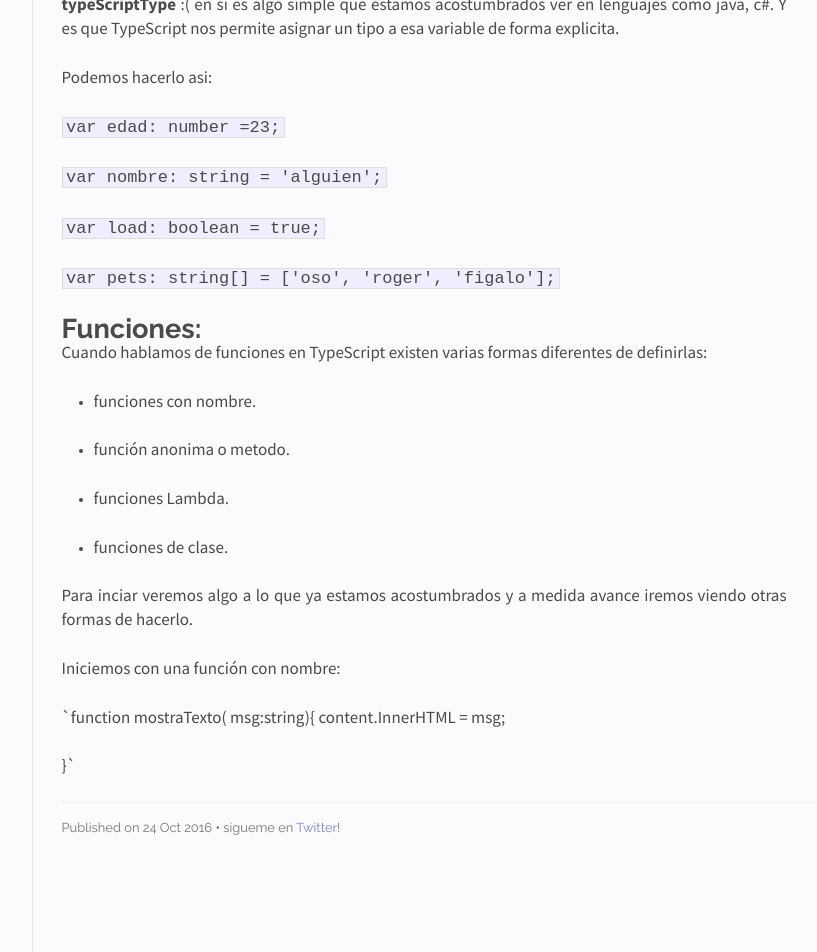
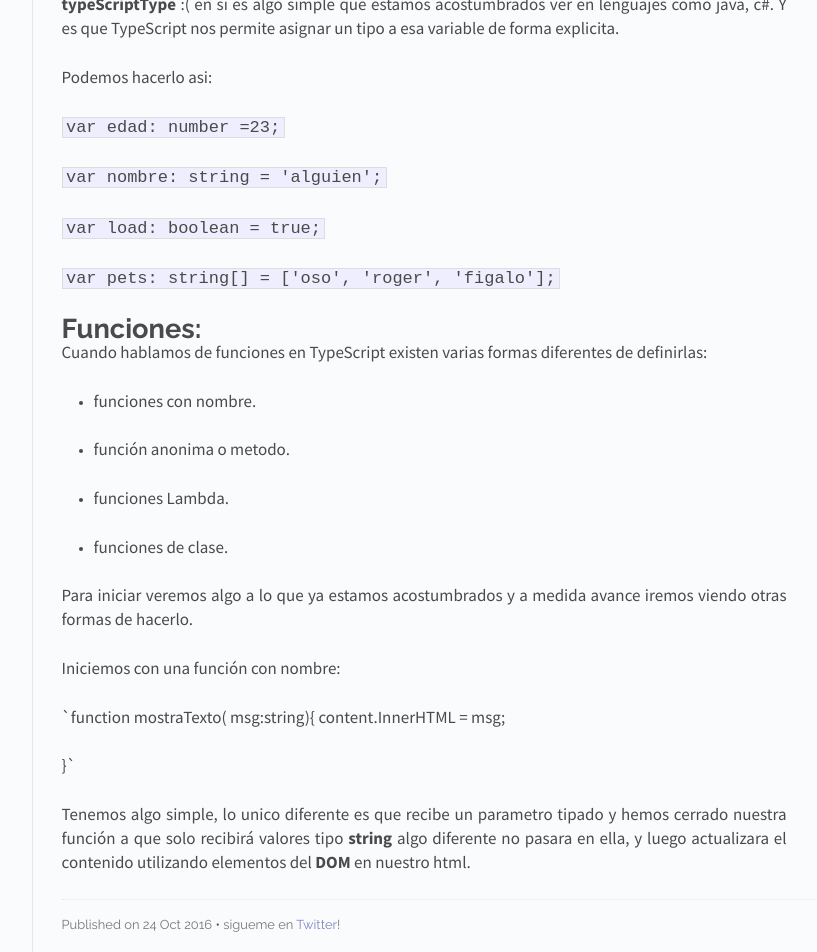
Before and after one commit to EnriqueV/Enriquev.github.io, a Jekyll site: the page built from _posts/2016-10-24-test.markdown, in a window 1280 px wide. Shown: the part 1149-2101 px from the top of the page, without its empty margins (326-1143 px from the left). Built offline with Jekyll 4.4.1, drawn with Linux system fonts in a browser that asks for light colours; Markdown is read by kramdown in place of the engine named in the settings.

Commit message:
Updated Test

```diff
--- a/_posts/2016-10-24-test.markdown
+++ b/_posts/2016-10-24-test.markdown
@@ -52,7 +52,7 @@
 * funciones de clase.
 
 
- Para inciar veremos algo a lo que ya estamos acostumbrados y a medida avance iremos viendo otras formas de hacerlo.
+ Para iniciar veremos algo a lo que ya estamos acostumbrados y a medida avance iremos viendo otras formas de hacerlo.
 
 Iniciemos con una función con nombre:
 
@@ -60,3 +60,5 @@
    content.InnerHTML = msg;
 
 }`
+
+Tenemos algo simple, lo unico diferente es que recibe un parametro tipado y hemos cerrado nuestra función a que solo recibirá valores tipo **string** algo diferente no pasara en ella, y luego actualizara el contenido utilizando elementos del **DOM** en nuestro html.
```
